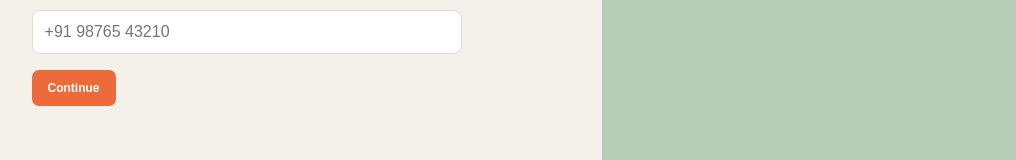
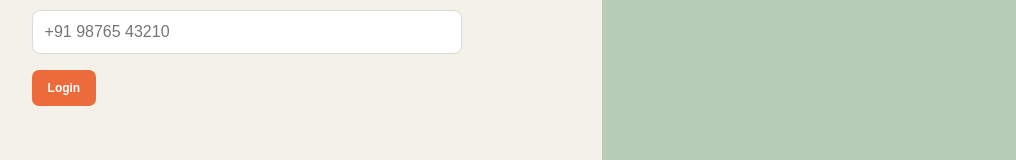
Before and after one commit to AbhinayCodes/Body_Fitness_web_page, a Next.js app: page / in a window 1280 px wide. Shown: the part 472-632 px from the top of the page, without its empty margins (109-1125 px from the left). Built offline with nearby package versions, Linux system fonts and the light colour scheme; no server answers.

Commit message:
otp removed 2

```diff
--- a/components/AuthScreen.tsx
+++ b/components/AuthScreen.tsx
@@ -16,7 +16,7 @@ export function AuthScreen({ onAuthenticated }: { onAuthenticated: (isNewUser: b
     setLoading(true); setError(null);
     try { const result = await fitnessApi.loginWithPhone(compact); setAccessToken(result.accessToken); onAuthenticated(result.isNewUser); } catch (reason) { setError(message(reason)); } finally { setLoading(false); }
   };
-  return <main className="auth-shell"><section className="auth-panel"><a className="brand" href="#"><span className="brand-mark" />formwell</a><span className="eyebrow">Your fitness, built around real life</span><h1>Let\'s get moving.</h1><p>Sign in or create your account with your Indian mobile number.</p><form onSubmit={login}><div className="field"><label>Mobile number</label><input autoComplete="tel" inputMode="tel" placeholder="+91 98765 43210" value={phoneNumber} onChange={(event) => setPhoneNumber(event.target.value)} /></div>{error && <div className="api-status error" role="alert">{error}</div>}<button className="primary dark-button" disabled={loading}>{loading ? 'Please wait...' : 'Continue'}</button></form></section><aside className="auth-aside"><span className="eyebrow">Formwell</span><strong>Strong habits,<br />made personal.</strong></aside></main>;
+  return <main className="auth-shell"><section className="auth-panel"><a className="brand" href="#"><span className="brand-mark" />formwell</a><span className="eyebrow">Your fitness, built around real life</span><h1>Let\'s get moving.</h1><p>Sign in or create your account with your Indian mobile number.</p><form onSubmit={login}><div className="field"><label>Mobile number</label><input autoComplete="tel" inputMode="tel" placeholder="+91 98765 43210" value={phoneNumber} onChange={(event) => setPhoneNumber(event.target.value)} /></div>{error && <div className="api-status error" role="alert">{error}</div>}<button className="primary dark-button" disabled={loading}>{loading ? 'Please wait...' : 'Login'}</button></form></section><aside className="auth-aside"><span className="eyebrow">Formwell</span><strong>Strong habits,<br />made personal.</strong></aside></main>;
 }
 
 function message(reason: unknown) { return reason instanceof ApiError ? reason.message : 'Something went wrong. Please try again.'; }
```
Also changed, not shown: 1 other file (tests, documents, lock files or other folders).
